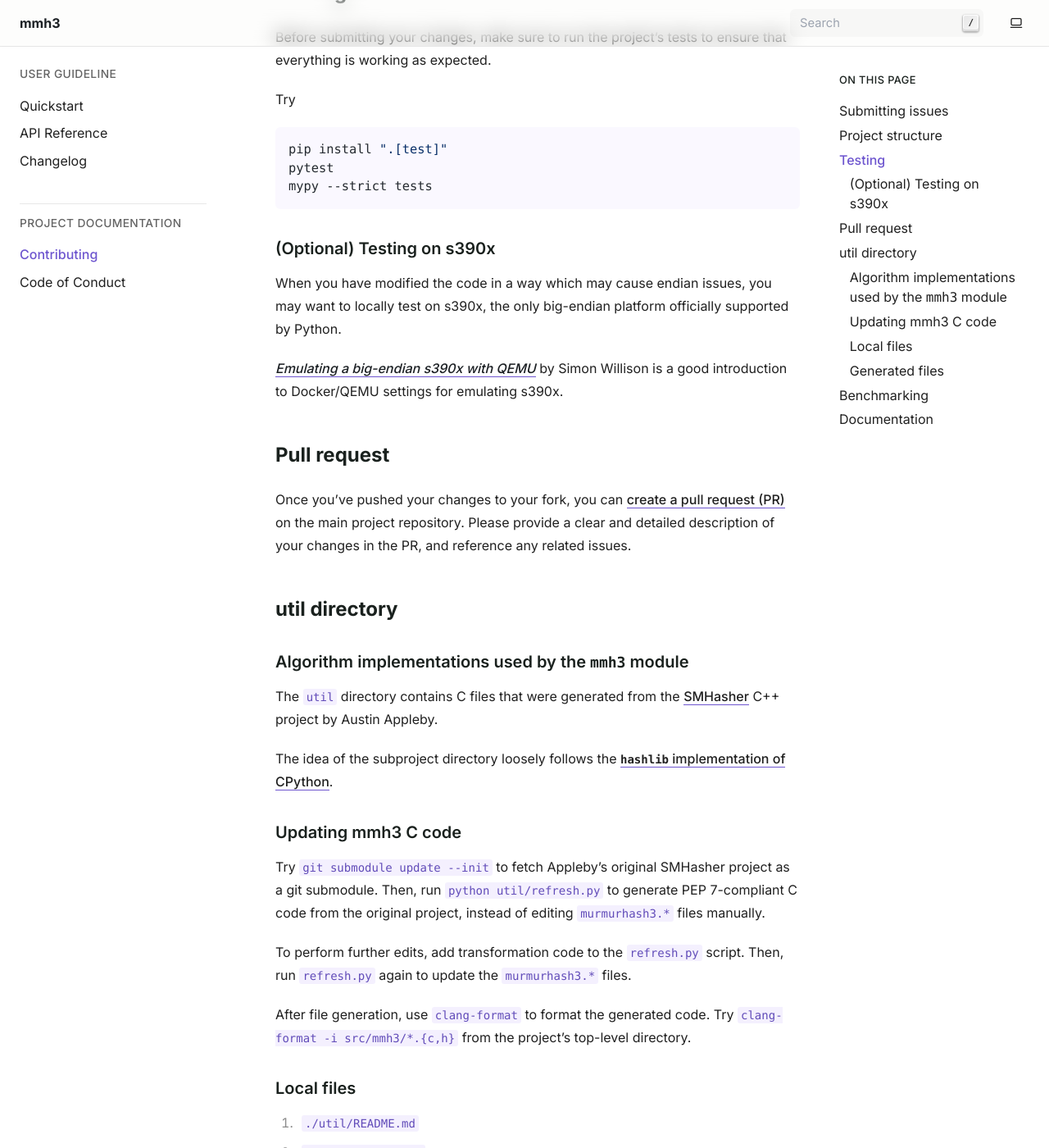
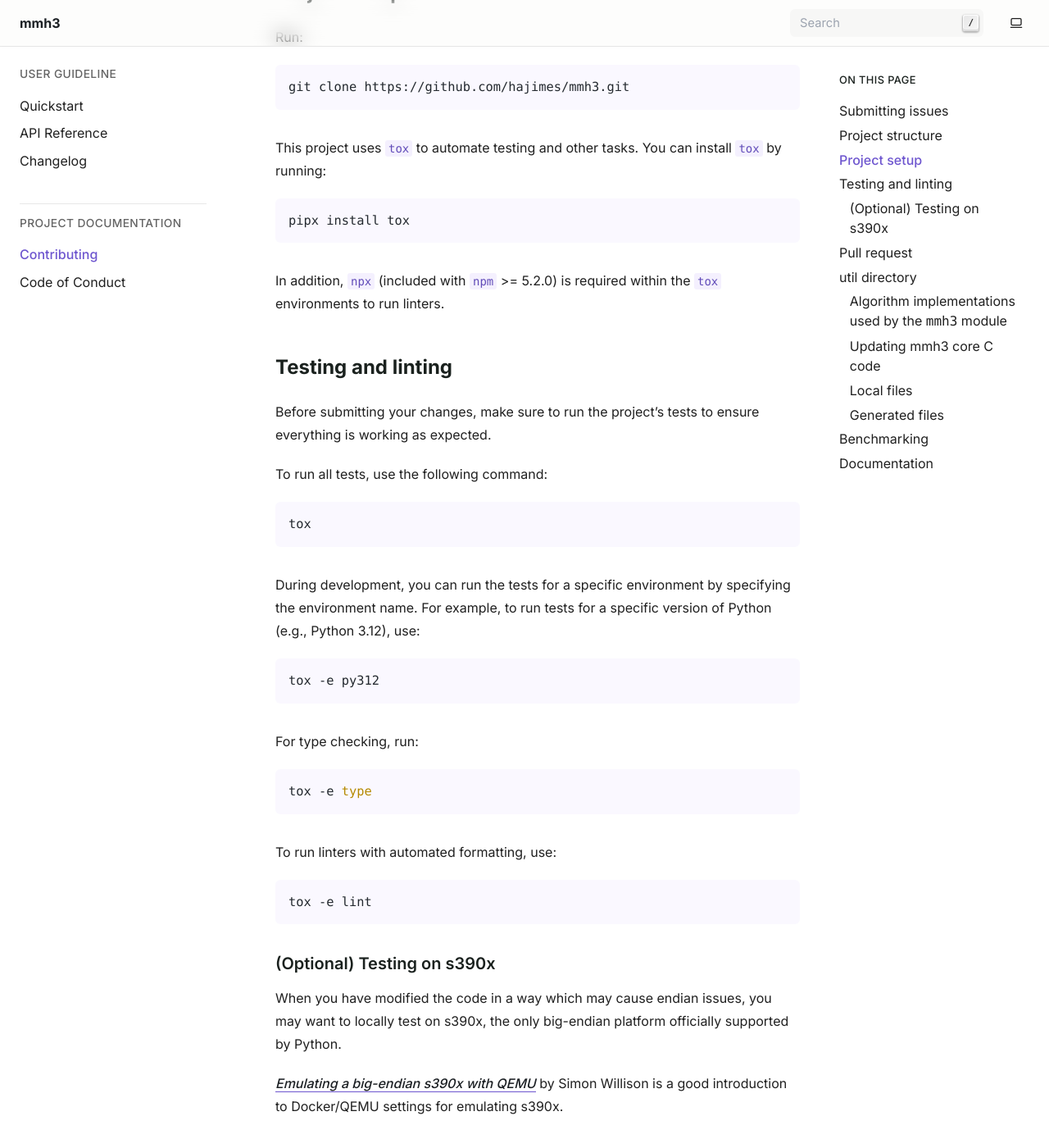
Before and after one commit to hajimes/mmh3, a Sphinx documentation site: the page built from docs/CONTRIBUTING.md, in a window 1280 px wide and 1400 px high, scrolled down 1453 px. Shown: the whole window at 82% size. Built offline with Sphinx 7.4.7, drawn with Linux system fonts in a browser that asks for light colours; some of the changed text lies outside the part shown.

Commit message:
Introduce tox to automate tasks (#78)
* Introduce tox.ini for project automation

* Update documentation

````diff
--- a/docs/CONTRIBUTING.md
+++ b/docs/CONTRIBUTING.md
@@ -43,17 +43,53 @@ As of version 4.2.0, the project layout is structured as follows:
 - `docs`: project documentation directory
 - `.github/workflows`: GitHub Actions workflows
 
-## Testing
+## Project setup
+
+Run:
+
+```shell
+git clone https://github.com/hajimes/mmh3.git
+```
+
+This project uses `tox` to automate testing and other tasks. You can install
+`tox` by running:
+
+```shell
+pipx install tox
+```
+
+In addition, `npx` (included with `npm` >= 5.2.0) is required within the `tox`
+environments to run linters.
+
+## Testing and linting
 
 Before submitting your changes, make sure to run the project's tests to ensure
-that everything is working as expected.
+everything is working as expected.
 
-Try
+To run all tests, use the following command:
 
 ```shell
-pip install ".[test]"
-pytest
-mypy --strict tests
+tox
+```
+
+During development, you can run the tests for a specific environment by
+specifying the environment name. For example, to run tests for a specific
+version of Python (e.g., Python 3.12), use:
+
+```shell
+tox -e py312
+```
+
+For type checking, run:
+
+```shell
+tox -e type
+```
+
+To run linters with automated formatting, use:
+
+```shell
+tox -e lint
 ```
 
 ### (Optional) Testing on s390x
@@ -83,18 +119,15 @@ The `util` directory contains C files that were generated from the
 The idea of the subproject directory loosely follows the
 [`hashlib` implementation of CPython](https://github.com/python/cpython/tree/main/Modules/_hacl).
 
-### Updating mmh3 C code
+### Updating mmh3 core C code
 
-Try `git submodule update --init` to fetch Appleby's original SMHasher project
-as a git submodule. Then, run `python util/refresh.py` to generate PEP
-7-compliant C code from the original project, instead of editing `murmurhash3.*`
-files manually.
+Run `tox -e build-cfiles`. This will fetch Appleby's original SMHasher project
+as a git submodule and then generate PEP 7-compliant C code from the original
+project.
 
-To perform further edits, add transformation code to the `refresh.py` script.
-Then, run `refresh.py` again to update the `murmurhash3.*` files.
-
-After file generation, use `clang-format` to format the generated code. Try
-`clang-format -i src/mmh3/*.{c,h}` from the project's top-level directory.
+To perform further edits, add transformation code to the `refresh.py` script,
+instead of editing `murmurhash3.*` files manually.
+Then, run `tox -e build-cfiles` again to update the `murmurhash3.*` files.
 
 ### Local files
 
@@ -141,7 +174,7 @@ After obtaining the benchmark results, you can plot graphs by `plot_graph.py`.
 The following is an example of how to run the script:
 
 ```shell
-pip install ".[benchmark]" ".[plot]"
+pip install ".[benchmark,plot]"
 python benchmark/plot_graph.py --output-dir docs/_static RESULT_DIR/*.json
 ```
 
@@ -158,8 +191,7 @@ located in the `docs`. The documentation is automatically built and
 To build the documentation locally, use the following command:
 
 ```shell
-pip install ".[docs]"
-make -C docs html
+tox -e docs
 ```
 
 To check the result of the built documentation, open
````
Also changed, not shown: pyproject.toml (+12 -2 lines), 3 other files.
